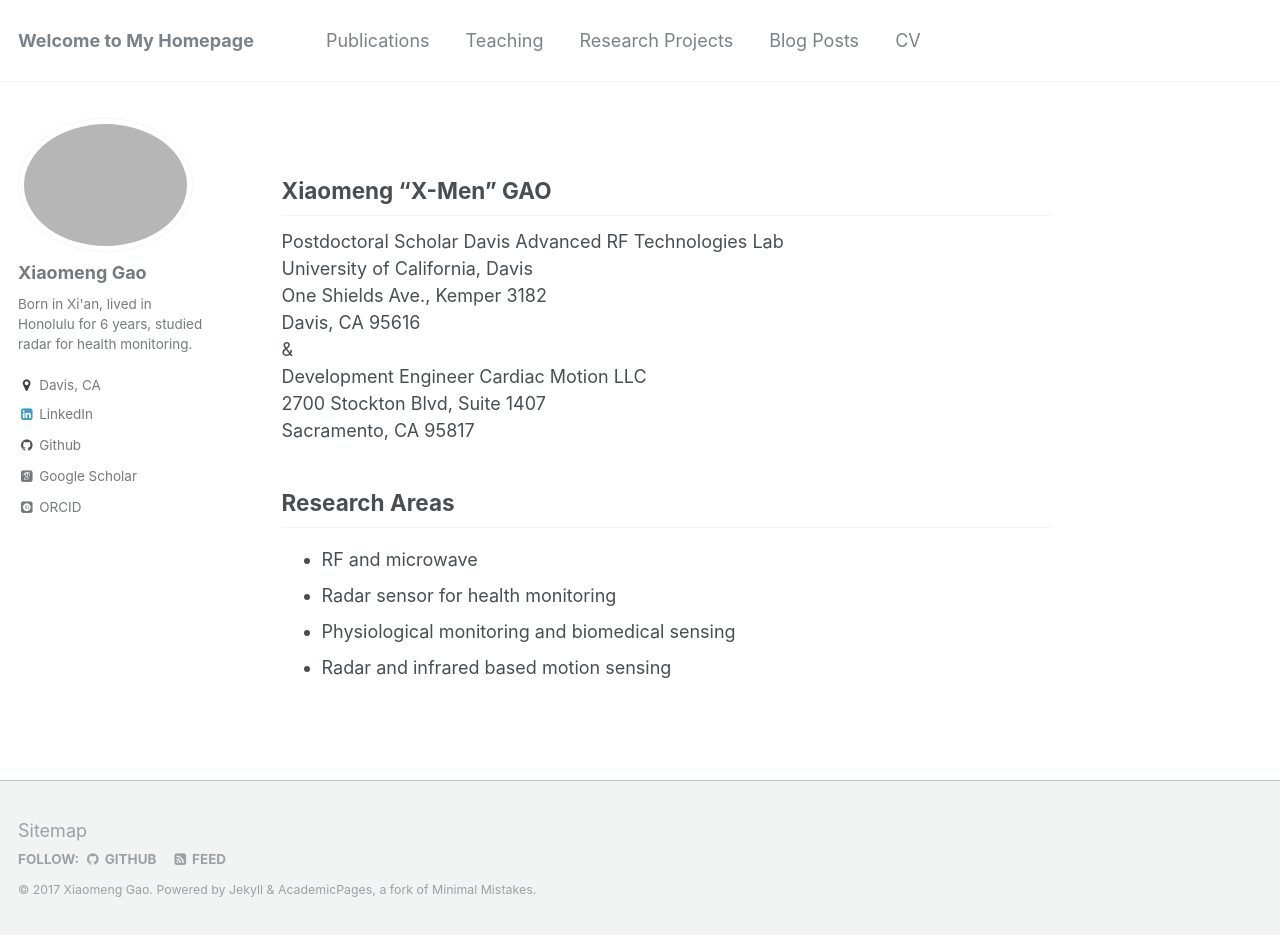
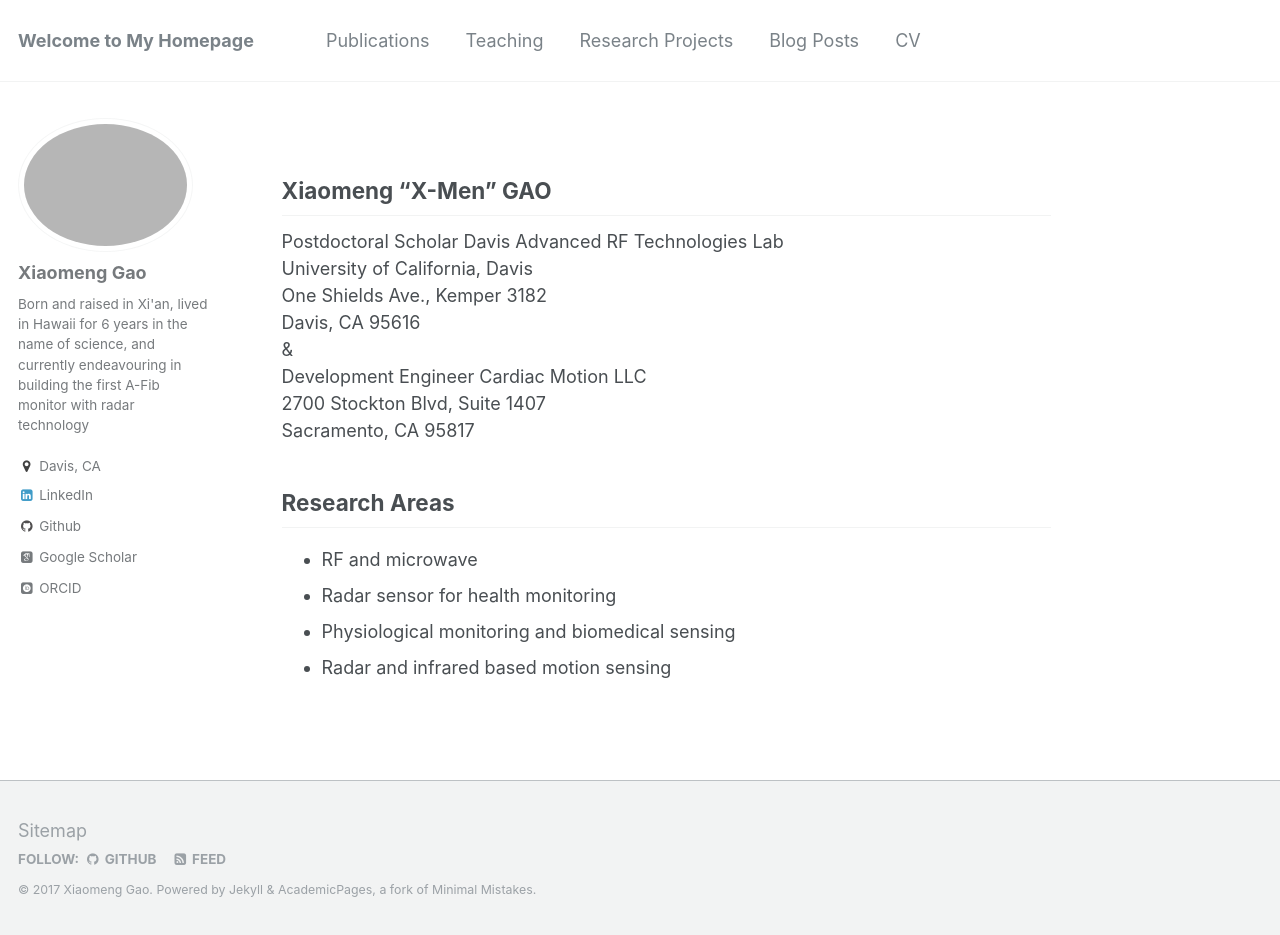
Before and after one commit to x-mengao/x-mengao.github.io, a Jekyll site: the page built from _pages/about.md, in a window 1280 px wide and 935 px high. Built offline with Jekyll 4.4.1, drawn with Linux system fonts in a browser that asks for light colours; some web fonts are replaced.

Commit message:
Update _config.yml

```diff
--- a/_config.yml
+++ b/_config.yml
@@ -80,7 +80,7 @@ analytics:
 author:
   name             : "Xiaomeng Gao"
   avatar           : "profile.png"
-  bio              : "Born in Xi'an, lived in Honolulu for 6 years, studied radar for health monitoring."
+  bio              : "Born and raised in Xi'an, lived in Hawaii for 6 years in the name of science, and currently endeavouring in building the first A-Fib monitor with radar technology"
   location         : "Davis, CA"
   employer         :
   googlescholar    : "https://scholar.google.com/citations?user=ev56Ug0AAAAJ&hl=en"
```
